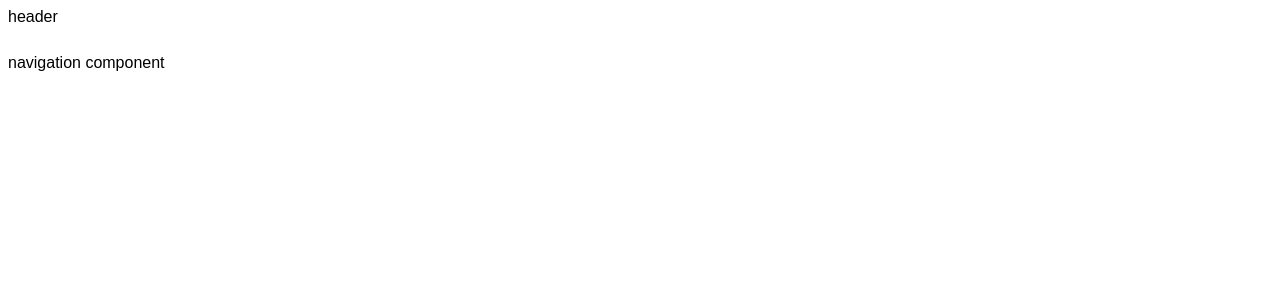
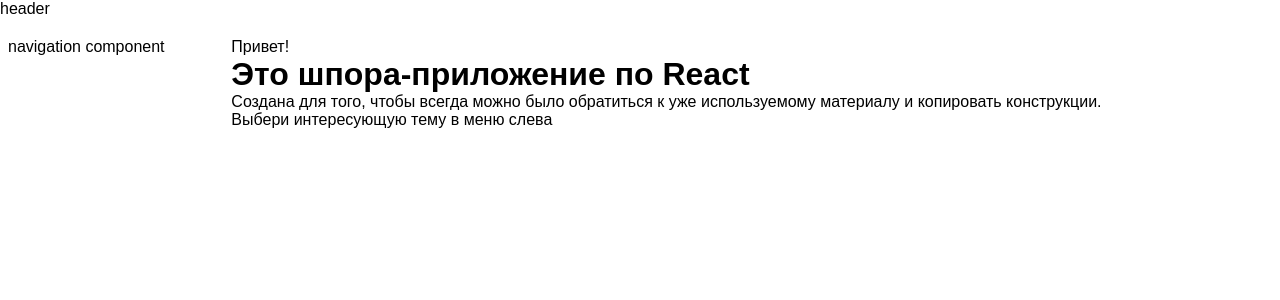
Before and after one commit to slavkapiyavka/react-cheatsheet, a Next.js app: page / in a window 1280 px wide. Shown: the top 300 px of the page. Built offline with nearby package versions, Linux system fonts and the light colour scheme; a web font is replaced by a local one.

Commit message:
feat: add content on 'home' and 'react-is' pages

```diff
--- a/src/app/page.tsx
+++ b/src/app/page.tsx
@@ -1,6 +1,10 @@
 export default function Home() {
   return (
-    <main>
-    </main>
+    <>
+      <p>Привет!</p>
+      <h1>Это шпора-приложение по React</h1>
+      <p>Создана для того, чтобы всегда можно было обратиться к уже используемому материалу и копировать конструкции.</p>
+      <p>Выбери интересующую тему в меню слева</p>
+    </>
   );
 }
--- a/src/styles/layout.css
+++ b/src/styles/layout.css
@@ -10,11 +10,11 @@
 
 .main-header {
     grid-area: header;
-    padding: 8px;
 }
 
 .main-nav {
     grid-area: navigation;
+    overflow: auto;
     padding: 8px;
 }
 
```
Also changed, not shown: src/app/react-is/page.tsx (+1 -1 lines).
